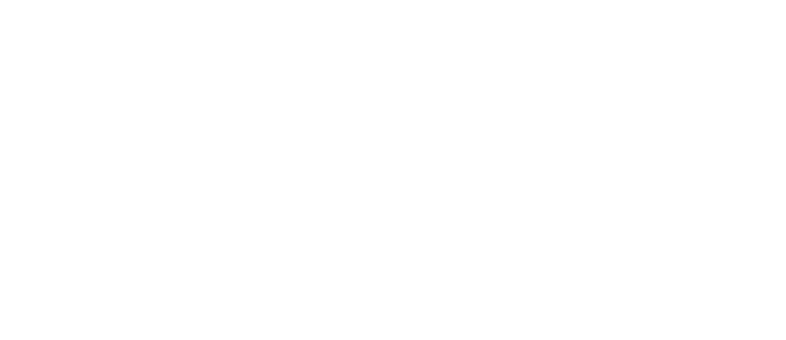
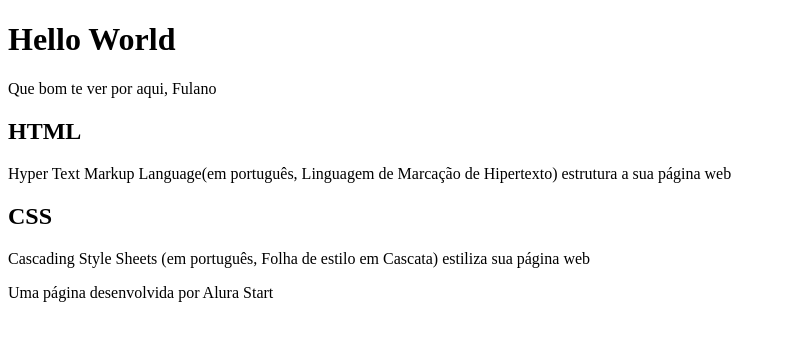
Before and after one commit to soniamara-schip/Hello-world, a plain HTML site: page index.html in a window 1280 px wide. Shown: the whole page, without its empty margins (0-786 px from the left). Drawn offline with Linux system fonts and the light colour scheme.

Commit message:
html e css

```diff
--- a/index.html
+++ b/index.html
@@ -6,6 +6,26 @@
     <title>hello world</title>
 </head>
 <body>
+    <header>
+        <h1>Hello World</h1>
+        <p>Que bom te ver por aqui, Fulano</p>
+
+    </header>
+
+    <section>
+        <h2>HTML</h2>
+        <p>Hyper Text Markup Language(em português, Linguagem de Marcação de Hipertexto) estrutura a sua página web</p>
+
+        <h2>CSS</h2>
+        <p>Cascading Style Sheets (em português, Folha de estilo em Cascata) estiliza sua página web</p>
+
+    </section>
+
+    <footer>
+
+
+    </footer>
+    <p>Uma página desenvolvida por Alura Start</p>
 
 </body>
 </html>
```
